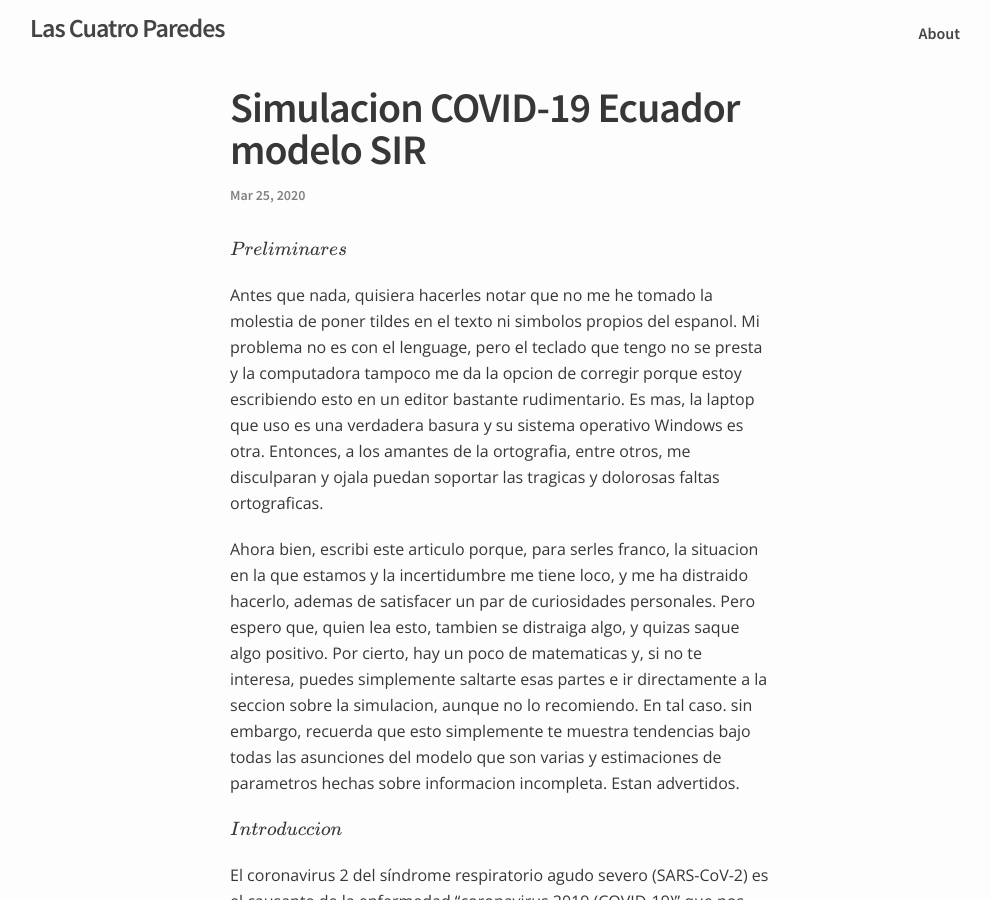
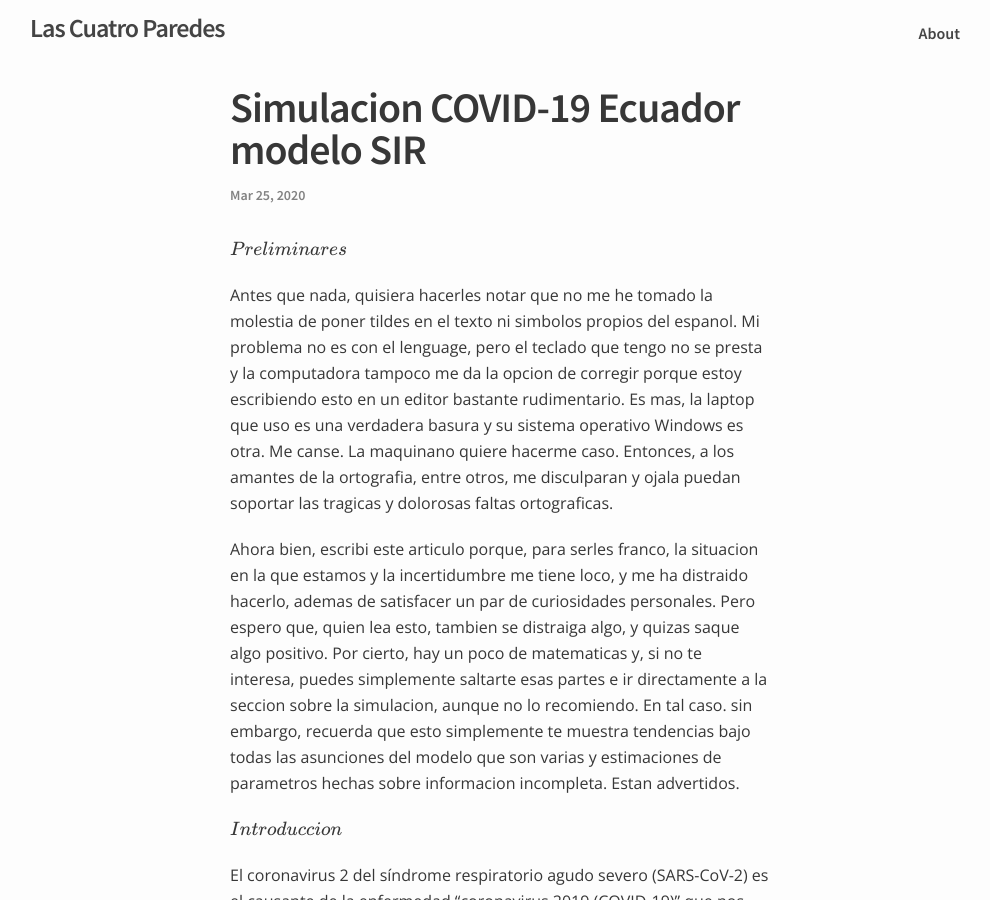
Before and after one commit to Caquita-beep/Caquita-beep.github.io, a Jekyll site: the page built from _posts/2020-03-27-Simulacion-COVID-19-Ecuador-con-modelo-SIR.md, in a window 1280 px wide and 900 px high. Shown: the whole window, without its empty margins (140-1130 px from the left). Built offline with Jekyll 4.4.1, drawn with Linux system fonts in a browser that asks for light colours; formulas are drawn with MathJax 3; a script that is not in the unit is left out.

Commit message:
Update 2020-03-27-Simulacion-COVID-19-Ecuador-con-modelo-SIR.md

```diff
--- a/_posts/2020-03-27-Simulacion-COVID-19-Ecuador-con-modelo-SIR.md
+++ b/_posts/2020-03-27-Simulacion-COVID-19-Ecuador-con-modelo-SIR.md
@@ -7,7 +7,7 @@ mathjax: true
 ---
 $Preliminares$
 
-Antes que nada, quisiera hacerles notar que no me he tomado la molestia de poner tildes en el texto ni simbolos propios del espanol. Mi problema no es con el lenguage, pero el teclado que tengo no se presta y la computadora tampoco me da la opcion de corregir porque estoy escribiendo esto en un editor bastante rudimentario. Es mas, la laptop que uso es una verdadera basura y su sistema operativo Windows es otra. Entonces, a los amantes de la ortografia, entre otros, me disculparan y ojala puedan soportar las tragicas y dolorosas faltas ortograficas.
+Antes que nada, quisiera hacerles notar que no me he tomado la molestia de poner tildes en el texto ni simbolos propios del espanol. Mi problema no es con el lenguage, pero el teclado que tengo no se presta y la computadora tampoco me da la opcion de corregir porque estoy escribiendo esto en un editor bastante rudimentario. Es mas, la laptop que uso es una verdadera basura y su sistema operativo Windows es otra. Me canse. La maquinano quiere hacerme caso. Entonces, a los amantes de la ortografia, entre otros, me disculparan y ojala puedan soportar las tragicas y dolorosas faltas ortograficas.
 
 Ahora bien, escribi este articulo porque, para serles franco, la situacion en la que estamos y la incertidumbre me tiene loco, y  me ha distraido hacerlo, ademas de satisfacer un par de curiosidades personales. Pero espero que, quien lea esto, tambien se distraiga algo, y quizas saque algo positivo. Por cierto, hay un poco de matematicas y, si no te interesa, puedes simplemente saltarte esas partes e ir directamente a la seccion sobre la simulacion, aunque no lo recomiendo. En tal caso. sin embargo, recuerda que esto simplemente te muestra tendencias bajo todas las asunciones del modelo que son varias y estimaciones de parametros hechas sobre informacion incompleta. Estan advertidos.
 
```
